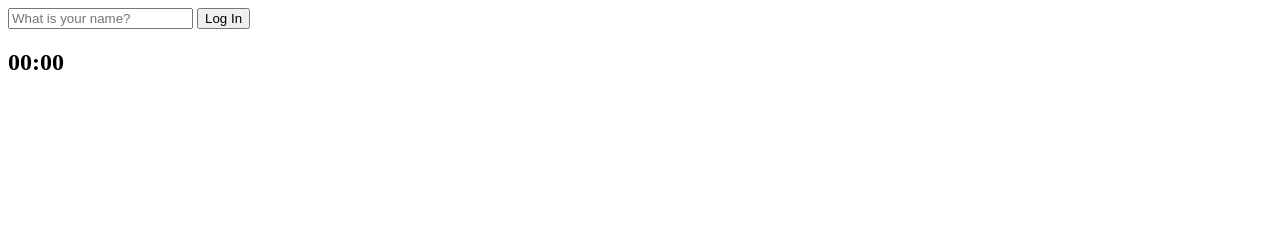
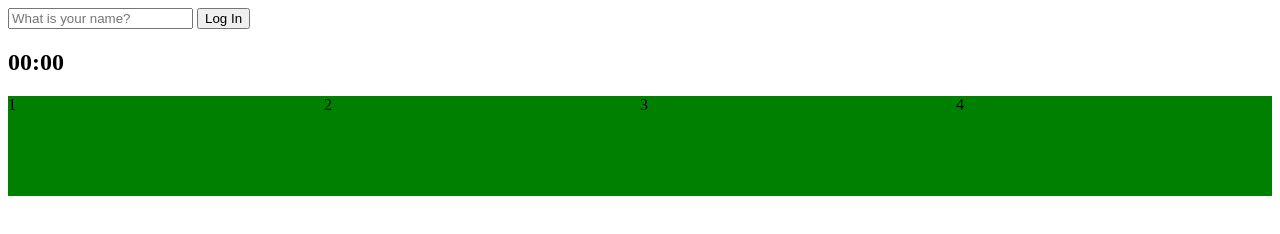
Before and after one commit to Boyacto/clonmentumVanillaJs, a plain HTML site: page index.html in a window 1280 px wide. Drawn offline with Linux system fonts and the light colour scheme; files whose address does not match are found by name.

Commit message:
update just practicing css flex

```diff
--- a/css/style.css
+++ b/css/style.css
@@ -1,3 +1,14 @@
 .hidden {
     display: none;
 }
+.wrapper {
+    height: 500px;
+    display: flex;
+    flex-direction: row;
+    justify-content: space-between;
+}
+.box {
+    background-color: green;
+    height: 100px;
+    width: 500px;
+}
--- a/index.html
+++ b/index.html
@@ -16,6 +16,11 @@
     <h1 id="greeting" class="hidden"></h1>
     <script src=".js/greetings.js"></script>
     <script src=".js/clock.js"></script>
-
+    <div class = "wrapper">
+        <div class = "box">1</div>
+        <div class = "box">2</div>
+        <div class = "box">3</div>
+        <div class = "box">4</div>
+    </div>
 </body>
 </html>
```
